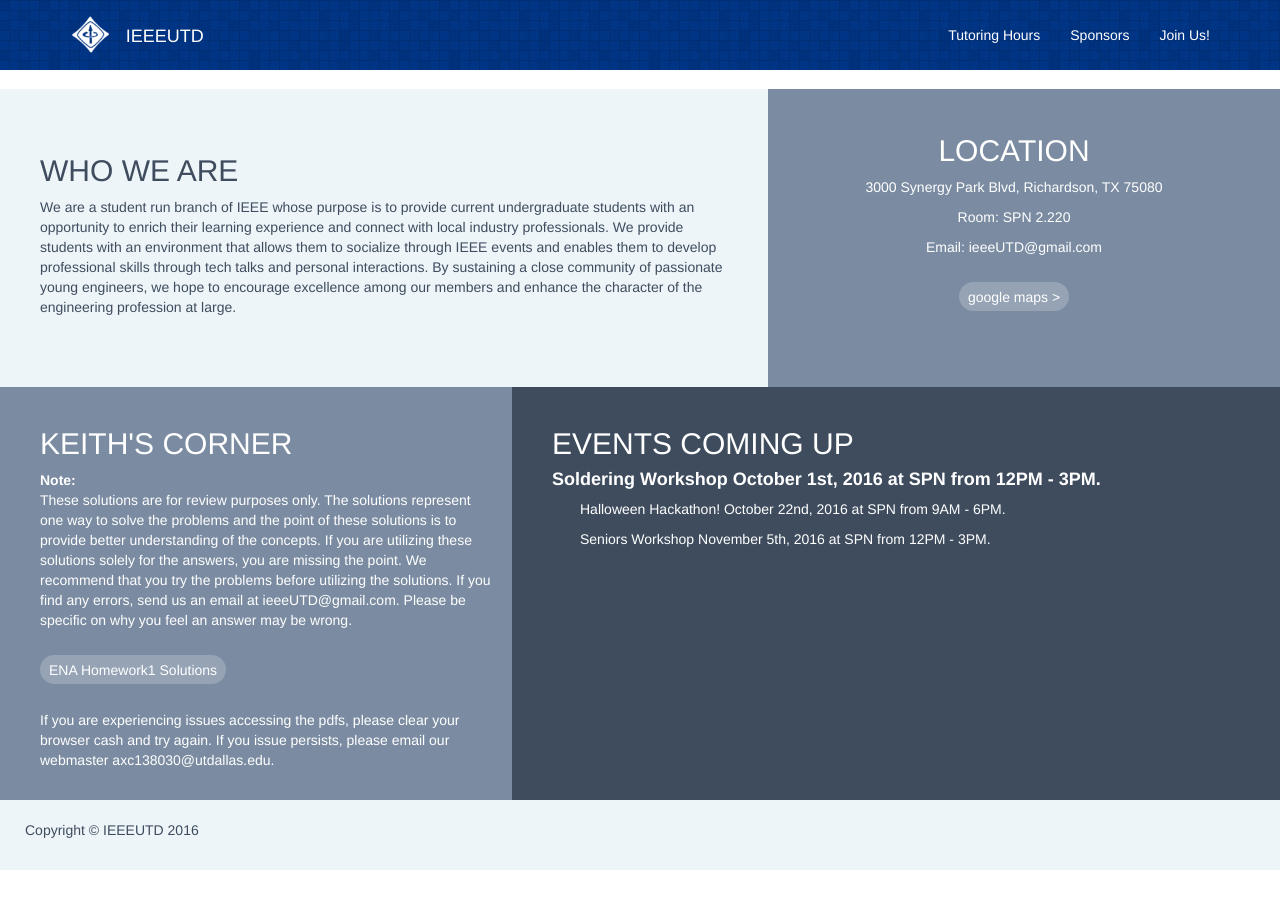
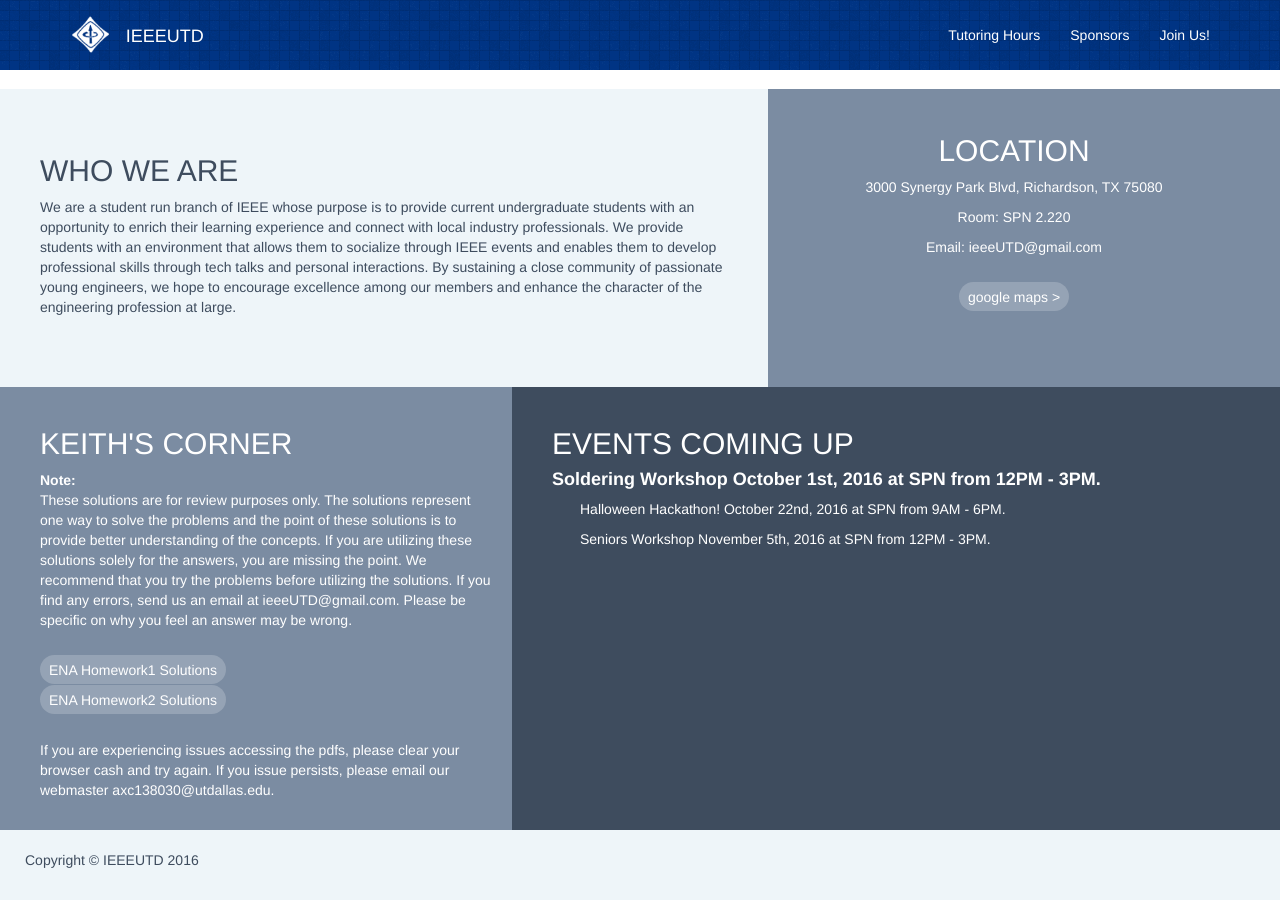
Before and after one commit to IEEEUTD/IEEEUTD.github.io, a Jekyll site: the page index.html, which Jekyll copies as it is, in a window 1280 px wide and 900 px high, scrolled down 653 px. Built offline with Jekyll 4.4.1, drawn with Linux system fonts in a browser that asks for light colours; before the commit the page ends 1523 px from its top, so only the background shows below that.

Commit message:
added homework 2 for ena

```diff
--- a/index.html
+++ b/index.html
@@ -136,6 +136,7 @@
                     <h2>KEITH'S CORNER</h2>
                     <p><b>Note:</b><br/>These solutions are for review purposes only. The solutions represent one way to solve the problems and the point of these solutions is to provide better understanding of the concepts. If you are utilizing these solutions solely for the answers, you are missing the point. We recommend that you try the problems before utilizing the solutions. If you find any errors, send us an email at ieeeUTD@gmail.com. Please be specific on why you feel an answer may be wrong.<br/><br/></p>
                     <p><a href="documents/ENA_Solutions/ENA_Fahimi_HW1.pdf" class="button">ENA Homework1 Solutions</a></p>
+                    <p><a href="documents/ENA_Solutions/ENA_Fahimi_HW2.pdf" class="button">ENA Homework2 Solutions</a></p>
                     <p><br/> If you are experiencing issues accessing the pdfs, please clear your browser cash and try again. If you issue persists, please email our webmaster axc138030@utdallas.edu.</p>
                 </div>
                 <div class="upcoming_events">
```
Also changed, not shown: 1 other file.
